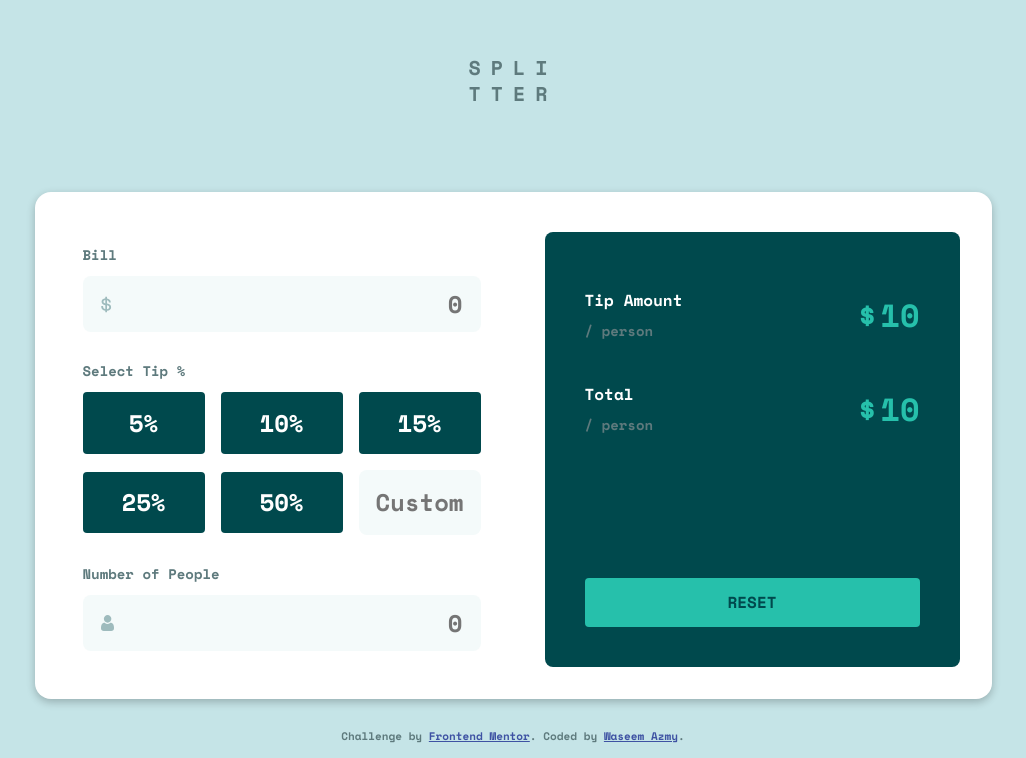
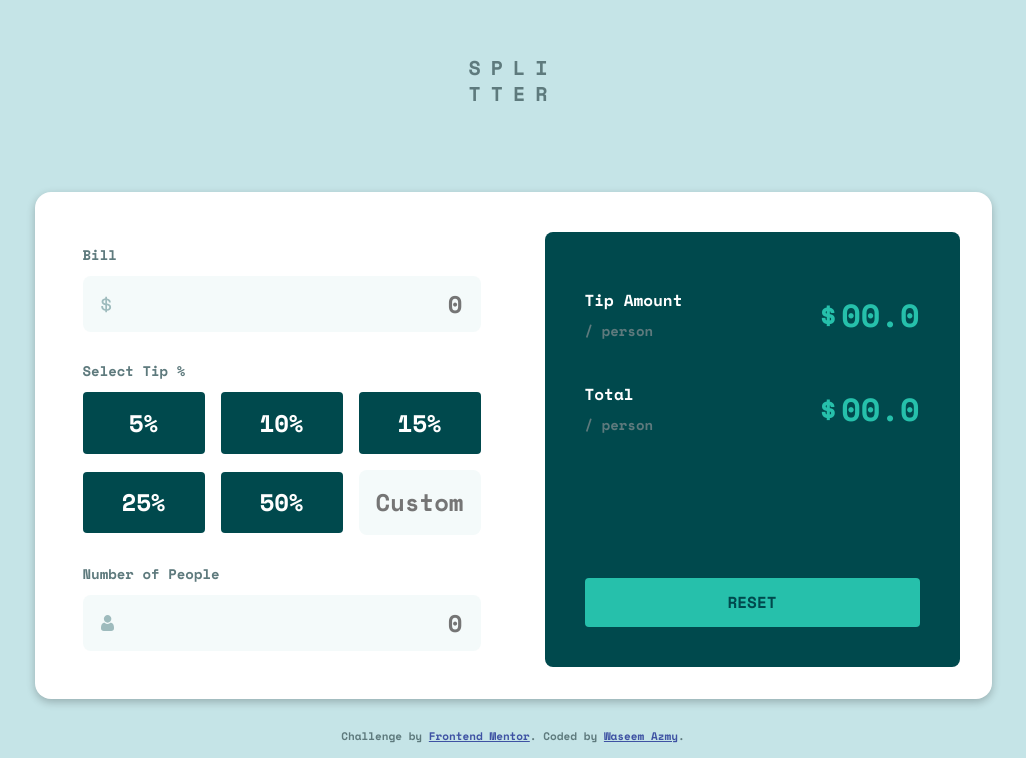
Before and after one commit to waseemazmy21/tip-calculator-app, a plain HTML site: page index.html in a window 1280 px wide. Shown: the part 105-863 px from the top of the page, without its empty margins (127-1153 px from the left). Drawn offline with nearby package versions, Linux system fonts and the light colour scheme.

Commit message:
edit default tip

```diff
--- a/index.html
+++ b/index.html
@@ -44,12 +44,12 @@
 				<div>
 					<p>Tip Amount</p>
 					<span>/ person</span>
-					<span class="tip">10</span>
+					<span class="tip">00.0</span>
 				</div>
 				<div>
 					<p>Total</p>
 					<span>/ person</span>
-					<span class="total">10</span>
+					<span class="total">00.0</span>
 				</div>
 				<button class="btnReset">RESET</button>
 			</div>
```
